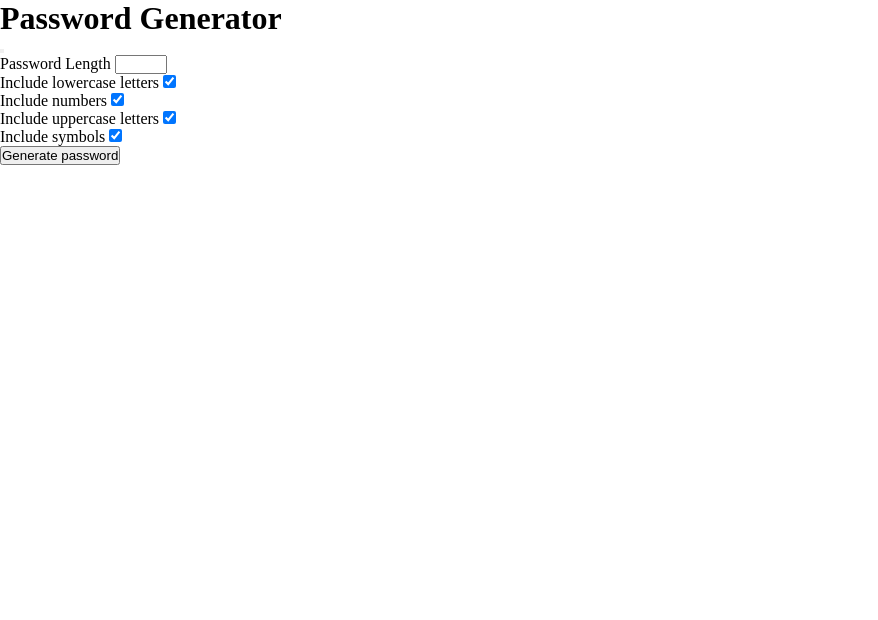
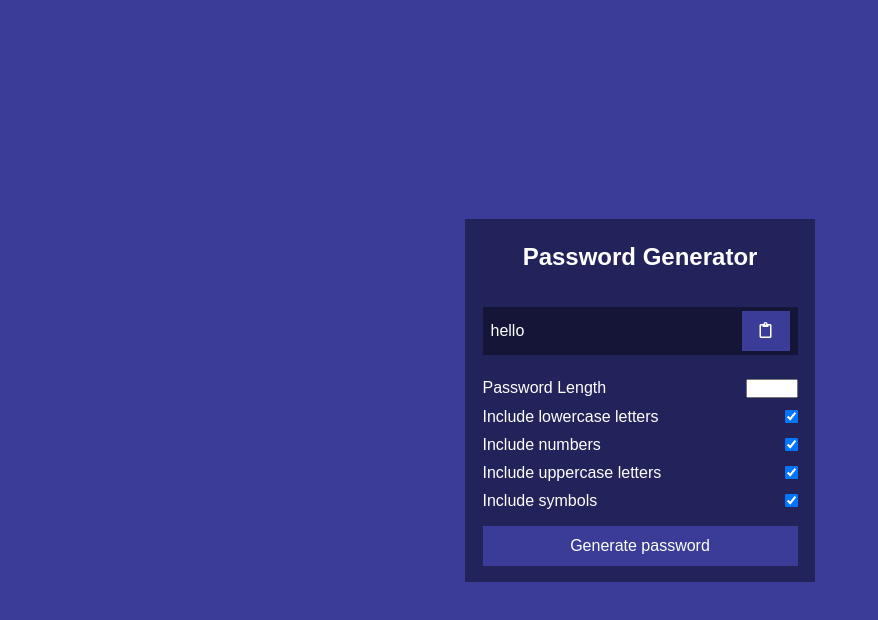
Before and after one commit to TheSouharda/Password-Generator, a plain HTML site: page index.html in a window 1280 px wide. Shown: the whole page, without its empty margins (0-878 px from the left). Drawn offline with Linux system fonts and the light colour scheme; a web font is replaced by a local one.

Commit message:
Styling the UI

```diff
--- a/index.html
+++ b/index.html
@@ -7,14 +7,17 @@
 
     <title>Password Generator</title>
     <link rel="stylesheet" href="styles.css">
+    <link rel='stylesheet' href='https://cdnjs.cloudflare.com/ajax/libs/font-awesome/5.10.2/css/all.min.css'>
 </head>
 
 <body>
     <div class="container">
-        <h1>Password Generator</h1>
+        <h2>Password Generator</h2>
         <div class="result-container">
-            <span class="pass-result"></span>
-            <button></button>
+            <span class="pass-result">hello</span>
+            <button class="btn" id="clipboard">
+                <i class="far fa-clipboard"></i>
+            </button>
         </div>
         <div class="options">
             <div class="option">
@@ -38,7 +41,7 @@
                 <input type="checkbox" id="symbols" checked />
             </div>
 
-            <button class="btn btn-large" id="generate">
+            <button class="gen" id="generate">
                 Generate password
             </button>
 
--- a/styles.css
+++ b/styles.css
@@ -6,4 +6,75 @@
     padding: 0;
 }
 
-body
+body {
+    height: 100vh;
+    display: flex;
+    align-items: center;
+    justify-content: center;
+    font-family: 'Muli', sans-serif;
+    color: white;
+    background-color: #3B3B98;
+}
+
+.container {
+    width: 350px;
+
+    background-color: #23235B;
+    max-width: 100%;
+}
+
+.container h2 {
+    text-align: center;
+    margin: 1em 0 1.5em;
+
+}
+
+.result-container {
+    width: 90%;
+    height: 3em;
+    background-color: rgba(0, 0, 0, 0.4);
+    margin: 1.5em auto;
+    display: flex;
+    align-items: center;
+    padding: 0.5em;
+
+}
+
+.result-container .btn {
+    height: 2.5em;
+    width: 3em;
+    margin-left: auto;
+    cursor: pointer;
+    /* margin-right: 0.1em; */
+}
+
+.option {
+    width: 90%;
+    margin: 10px auto;
+    display: flex;
+    align-items: center;
+    justify-content: space-between;
+}
+
+.btn {
+    background-color: #3B3B98;
+    font-size: 1em;
+    border: none;
+    color: #fff;
+
+}
+
+.gen {
+    background-color: #3B3B98;
+    font-size: 1em;
+    border: none;
+    color: #fff;
+    margin: 1em auto;
+    width: 90%;
+    height: 2.5em;
+    display: flex;
+    align-items: center;
+    justify-content: center;
+    cursor: pointer;
+
+}
```
